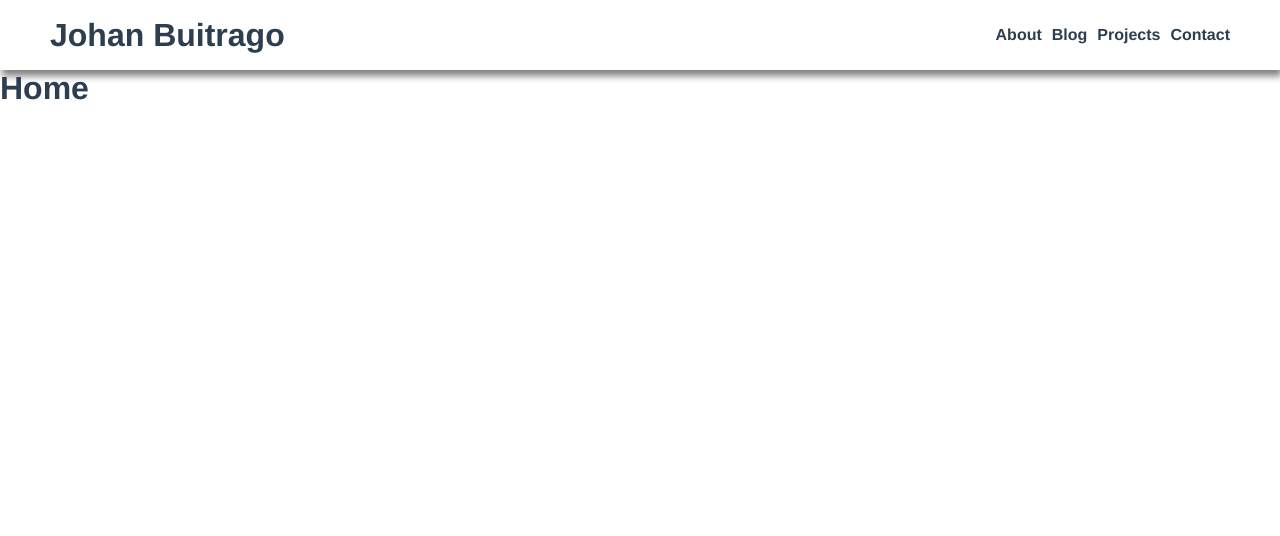
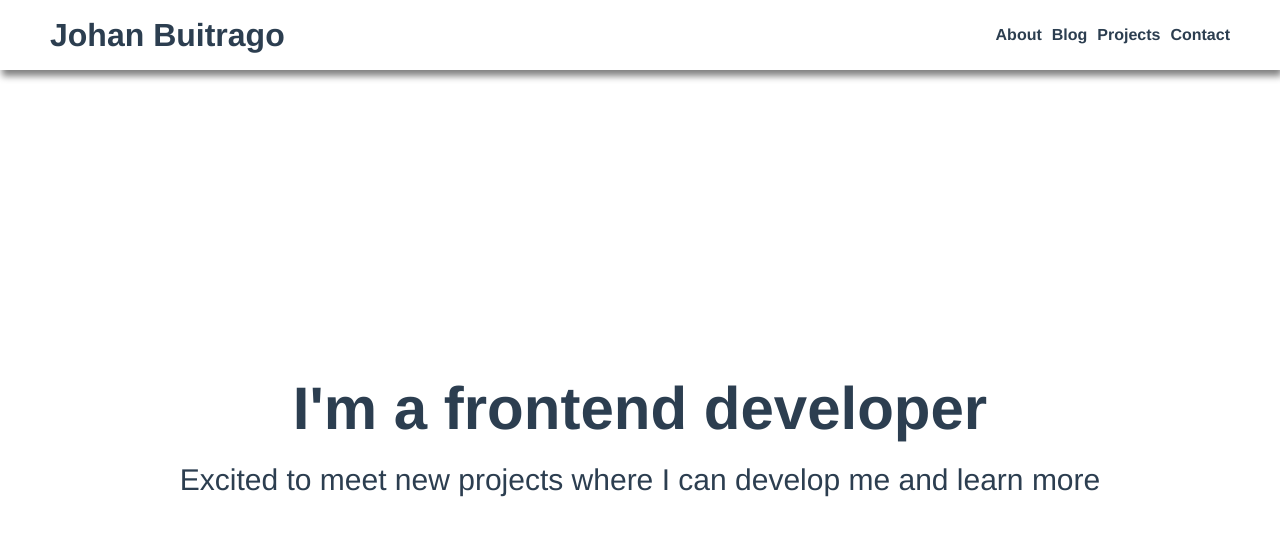
Before and after one commit to jasba24/portfolio, a Vue app: page / in a window 1280 px wide. Shown: the top 536 px of the page. Built offline with nearby package versions, Linux system fonts and the light colour scheme.

Commit message:
feat: :fire: add hero

```diff
--- a/src/App.vue
+++ b/src/App.vue
@@ -1,14 +1,14 @@
 <template>
-  <PfHeader></PfHeader>
+  <Header></Header>
   <router-view></router-view>
 </template>
 
 <script>
-import PfHeader from "@/components/PfHeader";
+import Header from "@/components/PfHeader";
 
 export default {
   name: "App",
-  components: { PfHeader }
+  components: { Header }
 };
 </script>
 
--- a/src/components/PfHeader.vue
+++ b/src/components/PfHeader.vue
@@ -16,6 +16,7 @@
 
 <script>
 export default {
+  name: "Header",
   data() {
     return {
       links: [
--- /dev/null
+++ b/src/components/PfHero.vue
@@ -0,0 +1,32 @@
+<template>
+  <section class="hero">
+    <h1>I'm a frontend developer</h1>
+    <p>Excited to meet new projects where I can develop me and learn more</p>
+  </section>
+</template>
+
+<script>
+export default {
+	name: "Hero"
+};
+</script>
+
+<style>
+.hero {
+  height: calc(100vh - 70px);
+  display: flex;
+  justify-content: center;
+  align-items: center;
+  flex-direction: column;
+  text-align: center;
+  /* background-color: #000;
+  color: #fff; */
+}
+.hero h1 {
+  margin-bottom: 20px;
+	font-size: 6rem;
+}
+.hero p {
+  font-size: 3rem;
+}
+</style>
--- a/src/views/Home.vue
+++ b/src/views/Home.vue
@@ -1,11 +1,14 @@
 <template>
   <div class="home">
-    <h1>Home</h1>
+    <Hero></Hero>
   </div>
 </template>
 
 <script>
+import Hero from "@/components/PfHero";
+
 export default {
-  name: "Home"
+  name: "Home",
+  components: { Hero }
 };
 </script>
```
